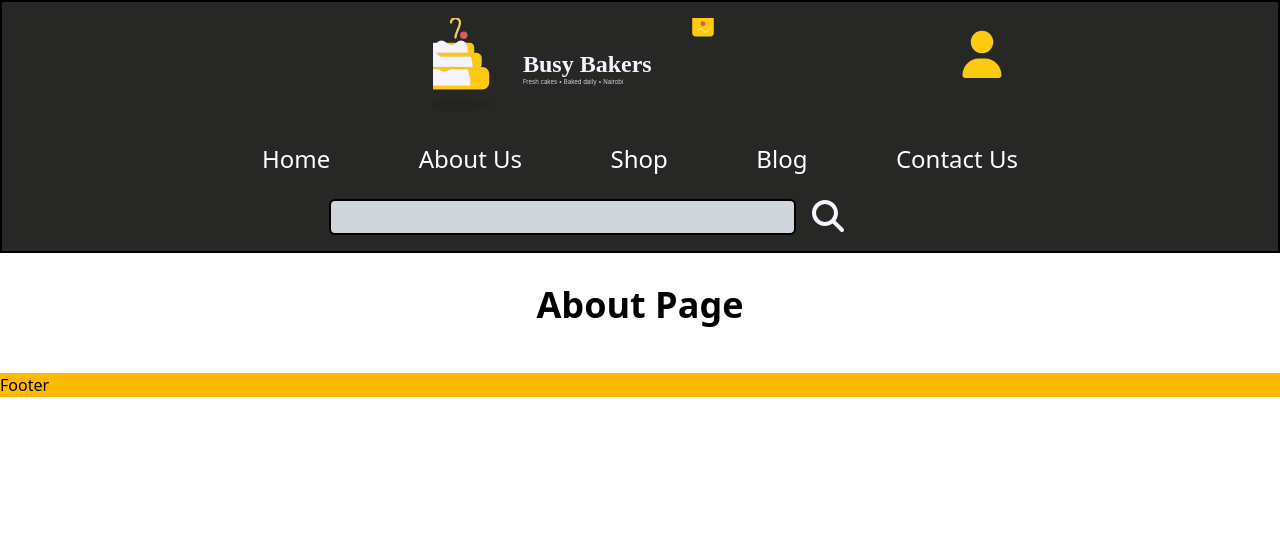
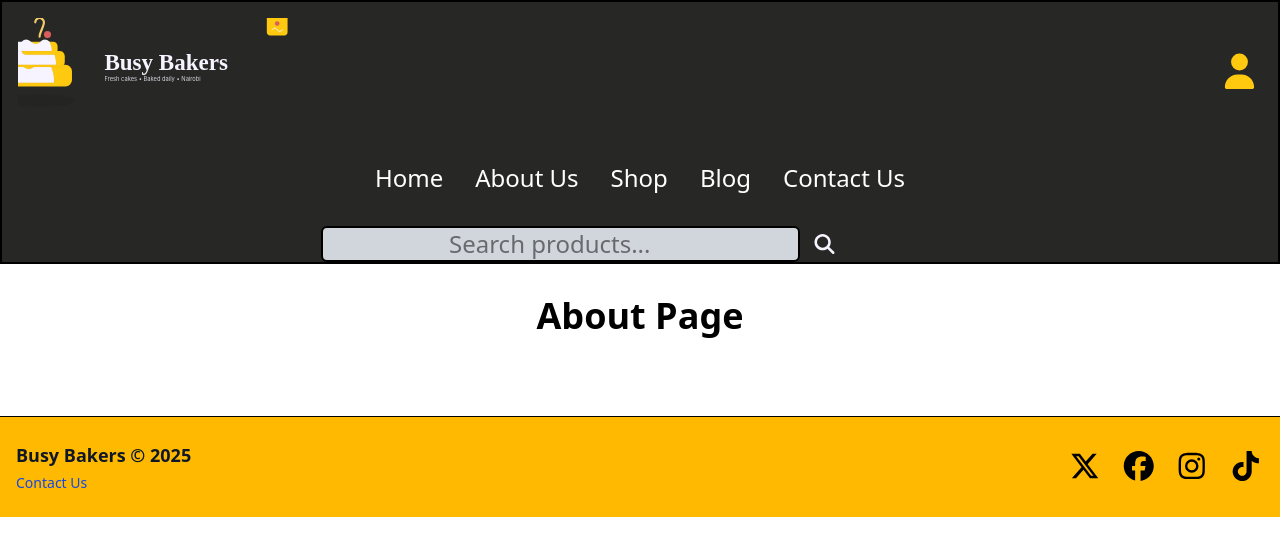
Before and after one commit to TimothyNjau/project-nexus-busy-bakers, a Next.js app in the folder busy-bakers/: page /about in a window 1280 px wide. Shown: the top 556 px of the page. Built offline with nearby package versions, Linux system fonts and the light colour scheme.

Commit message:
feat: Refactor Header and Footer component UI designs

```diff
--- a/busy-bakers/components/common/ProductCard.tsx
+++ b/busy-bakers/components/common/ProductCard.tsx
@@ -11,7 +11,7 @@ const ProductCard: React.FC<ProductCardProps> = ({ product }) => {
                  transition-all duration-300 hover:shadow-[0_8px_25px_rgba(255,201,16,0.4)]
                  hover:-translate-y-1`}>
             <div className="relative w-full h-56">
-                <Image src={product.imageURL} alt={product.name} layout="fill" objectFit="cover" className="transition-transform duration-500 hover:scale-105"/>
+                <Image src={product.image} alt={product.name} layout="fill" objectFit="cover" className="transition-transform duration-500 hover:scale-105"/>
             </div>
             <div className="p-4">
                 <h3 className="text-lg font-semibold text-[#272726] truncate">
--- a/busy-bakers/components/layout/Footer.tsx
+++ b/busy-bakers/components/layout/Footer.tsx
@@ -1,13 +1,64 @@
 import Link from "next/link";
+import { FontAwesomeIcon } from "@fortawesome/react-fontawesome";
+import { faXTwitter, faFacebook, faInstagram, faTiktok } from "@fortawesome/free-brands-svg-icons";
+
 
 const Footer: React.FC = () => {
-    return (
-        <footer className="bg-amber-400 border-0 border-black">
-            <div>
-                Footer
-            </div>
-        </footer>
-    )
-}
+  return (
+    <footer className="bg-amber-400 border-t border-black mt-8">
+      <div className="max-w-7xl mx-auto px-4 py-6 flex flex-col sm:flex-row items-center justify-between gap-4">
+        <div className="flex flex-col items-center sm:items-start">
+          <span className="font-semibold text-lg text-gray-900 mb-2 sm:mb-0">
+            Busy Bakers &copy; {new Date().getFullYear()}
+          </span>
+          <Link
+            href="/contact"
+            className="text-blue-700 hover:underline text-sm mt-1"
+          >
+            Contact Us
+          </Link>
+        </div>
+        <div className="flex gap-4 mt-2 sm:mt-0">
+          <a
+            href="https://twitter.com/"
+            target="_blank"
+            rel="noopener noreferrer"
+            aria-label="Twitter"
+            className="hover:text-blue-500 transition-colors"
+          >
+            <FontAwesomeIcon icon={faXTwitter} className="sm:text-xl md:text-2xl lg:text-3xl transition-all duration-300 " />
+          </a>
+          <a
+            href="https://facebook.com/"
+            target="_blank"
+            rel="noopener noreferrer"
+            aria-label="Facebook"
+            className="hover:text-blue-700 transition-colors"
+          >
+            <FontAwesomeIcon icon={faFacebook} className="sm:text-xl md:text-2xl lg:text-3xl transition-all duration-300 "  />
+          </a>
+          <a
+            href="https://instagram.com/"
+            target="_blank"
+            rel="noopener noreferrer"
+            aria-label="Instagram"
+            className="hover:text-pink-500 transition-colors"
+          >
+           <FontAwesomeIcon icon={faInstagram} className="sm:text-xl md:text-2xl lg:text-3xl transition-all duration-300 "  />
+          </a>
+          <a
+            href="https://tiktok.com/"
+            target="_blank"
+            rel="noopener noreferrer"
+            aria-label="TikTok"
+            className="hover:text-black transition-colors"
+          >
+            <FontAwesomeIcon icon={faTiktok} className="sm:text-xl md:text-2xl lg:text-3xl transition-all duration-300 " />
+          </a>
+        </div>
+      </div>
+    </footer>
+  );
+};
 
 export default Footer;
--- a/busy-bakers/components/layout/Header.tsx
+++ b/busy-bakers/components/layout/Header.tsx
@@ -1,47 +1,81 @@
+import { useState } from "react";
 import Link from "next/link";
 import Image from "next/image";
 import BusyBakers from "@/public/assets/icons/busy-bakers.svg";
 import { FontAwesomeIcon } from "@fortawesome/react-fontawesome";
-import { faUser, faMagnifyingGlass } from "@fortawesome/free-solid-svg-icons";
+import { faUser, faMagnifyingGlass, faBars, faTimes } from "@fortawesome/free-solid-svg-icons";
 import { $PRIMARYCOLOR, $TERTIARYCOLOR } from "@/styles/color";
 
 const Header: React.FC = () => {
+  const [menuOpen, setMenuOpen] = useState(false);
+
   return (
-    <header className={`border-black border-2 bg-[#272726] p-4 text-white flex flex-col sticky`}>
-      <div className="relative flex">
-        <div id="companyIcon" className="w-max relative left-1/3">
-        <Link href={"/"}>
-          {" "}
-          <Image src={BusyBakers} alt="Busy Bakers Logo" width={300} priority />
+    <header className="border-black border-2 bg-[#272726] text-white sticky top-0 z-50">
+      <div className="flex justify-between items-center p-4">
+
+        <button
+          className="block md:hidden text-white text-3xl"
+          onClick={() => setMenuOpen(!menuOpen)}
+        >
+          <FontAwesomeIcon icon={menuOpen ? faTimes : faBars} />
+        </button>
+
+        <div className="flex justify-center items-center flex-1 md:flex-none">
+          <Link href={"/"}>
+            <Image
+              src={BusyBakers}
+              alt="Busy Bakers Logo"
+              width={150}
+              height={50}
+              priority
+              className="sm:w-32 md:w-48 lg:w-72 transition-all duration-300"
+            />
+          </Link>
+        </div>
+        <Link href={"/login"} className="text-right">
+          <FontAwesomeIcon
+            icon={faUser}
+            color={$PRIMARYCOLOR}
+            className="sm:text-xl md:text-2xl lg:text-4xl transition-all duration-300"
+          />
         </Link>
       </div>
 
-      <div className="w-min m-3 relative left-2/4">
-        <Link href={"/login"}>
-          <FontAwesomeIcon icon={faUser} size="3x" color={$PRIMARYCOLOR}/>
+      <nav
+        className={`flex flex-col md:flex-row md:justify-center md:gap-8 text-xl md:text-2xl py-3 bg-[#272726] transition-all duration-300 ${
+          menuOpen ? "block" : "hidden md:flex"
+        }`}
+      >
+        <Link href={"/"} className="hover:text-[#ffc910] py-2 text-center">
+          Home
         </Link>
-      </div>
-
-      </div>
-
-
-      <nav className="w-3/4 flex justify-evenly m-auto text-2xl py-3">
-        <Link href={"/"}>Home</Link>
-        <Link href={"/about"}>About Us</Link>
-        <Link href={"/shop"}>Shop</Link>
-
-        <Link href={"/blog"}>Blog</Link>
-        <Link href={"/contact"}>Contact Us</Link>
+        <Link href={"/about"} className="hover:text-[#ffc910] py-2 text-center">
+          About Us
+        </Link>
+        <Link href={"/shop"} className="hover:text-[#ffc910] py-2 text-center">
+          Shop
+        </Link>
+        <Link href={"/blog"} className="hover:text-[#ffc910] py-2 text-center">
+          Blog
+        </Link>
+        <Link href={"/contact"} className="hover:text-[#ffc910] py-2 text-center">
+          Contact Us
+        </Link>
       </nav>
-      <div className="w-1/2 m-auto mt-3 gap-3 flex">
+      <div className="w-11/12 md:w-1/2 mx-auto mt-3 flex gap-3">
         <input
           type="search"
           name="ProductSearch"
           id="ProductSearch"
-          className={`border-[${$PRIMARYCOLOR}] border-2 w-3/4 text-2xl bg-gray-300 text-black rounded-md text-center`}
+          placeholder="Search products..."
+          className={`border-2 border-[${$PRIMARYCOLOR}] w-3/4 text-lg md:text-2xl bg-gray-300 text-black rounded-md text-center focus:outline-none`}
         />
-        <button type="button" className="">
-          <FontAwesomeIcon icon={faMagnifyingGlass} size="2x" color={$TERTIARYCOLOR}/>
+        <button type="button">
+          <FontAwesomeIcon
+            icon={faMagnifyingGlass}
+            size="lg"
+            color={$TERTIARYCOLOR}
+          />
         </button>
       </div>
     </header>
--- a/busy-bakers/interfaces/index.ts
+++ b/busy-bakers/interfaces/index.ts
@@ -10,7 +10,7 @@ export interface ProductProps {
     category: string,
     price: number,
     description: string,
-    imageURL: string
+    image: string
 }
 export interface ProductCardProps {
     product: ProductProps;
--- a/busy-bakers/next.config.ts
+++ b/busy-bakers/next.config.ts
@@ -21,8 +21,14 @@ module.exports = {
         pathname: "/**",
       },
       { protocol: "https", hostname: "gonnawantseconds.com", pathname: "/**" },
+      {
+        protocol: "https",
+        hostname: "www.gonnawantseconds.com",
+        pathname: "/**",
+      },
       { protocol: "https", hostname: "beyondfrosting.com", pathname: "/**" },
       { protocol: "https", hostname: "dessertfortwo.com", pathname: "/**" },
+      { protocol: "https", hostname: "www.dessertfortwo.com", pathname: "/**" },
       {
         protocol: "https",
         hostname: "thebakingchocolatess.com",
@@ -30,22 +36,30 @@ module.exports = {
       },
       { protocol: "https", hostname: "lilluna.com", pathname: "/**" },
       { protocol: "https", hostname: "sprinklesomesugar.com", pathname: "/**" },
+      { protocol: "https", hostname: "www.sprinklesomesugar.com", pathname: "/**" },
       { protocol: "https", hostname: "allrecipes.com", pathname: "/**" },
+      { protocol: "https", hostname: "www.allrecipes.com", pathname: "/**" },
       { protocol: "https", hostname: "glutenfreebaking.com", pathname: "/**" },
       { protocol: "https", hostname: "modernhoney.com", pathname: "/**" },
-      { protocol: "https", hostname: "justsotasty.com", pathname: "/**" },
+      { protocol: "https", hostname: "www.modernhoney.com", pathname: "/**" },
+      { protocol: "https", hostname: "www.justsotasty.com", pathname: "/**" },
       {
         protocol: "https",
         hostname: "thehazelnutfactory.com",
         pathname: "/**",
       },
       { protocol: "https", hostname: "richanddelish.com", pathname: "/**" },
-      { protocol: "https", hostname: "smalltownwoman.com", pathname: "/**" },
+      { protocol: "https", hostname: "www.smalltownwoman.com", pathname: "/**" },
       {
         protocol: "https",
         hostname: "thebakingchocolatess.com",
         pathname: "/**",
       },
+      {
+        protocol: "https",
+        hostname: "www.thebakingchocolatess.com",
+        pathname: "/**",
+      }
     ],
   },
 };
--- a/busy-bakers/package.json
+++ b/busy-bakers/package.json
@@ -10,6 +10,8 @@
   },
   "dependencies": {
     "@fortawesome/fontawesome-svg-core": "^7.0.1",
+    "@fortawesome/free-brands-svg-icons": "^7.0.1",
+    "@fortawesome/free-regular-svg-icons": "^7.0.1",
     "@fortawesome/free-solid-svg-icons": "^7.0.1",
     "@fortawesome/react-fontawesome": "^3.0.2",
     "@reduxjs/toolkit": "^2.9.0",
```
Also changed, not shown: 1 other file (tests, documents, lock files or other folders).
